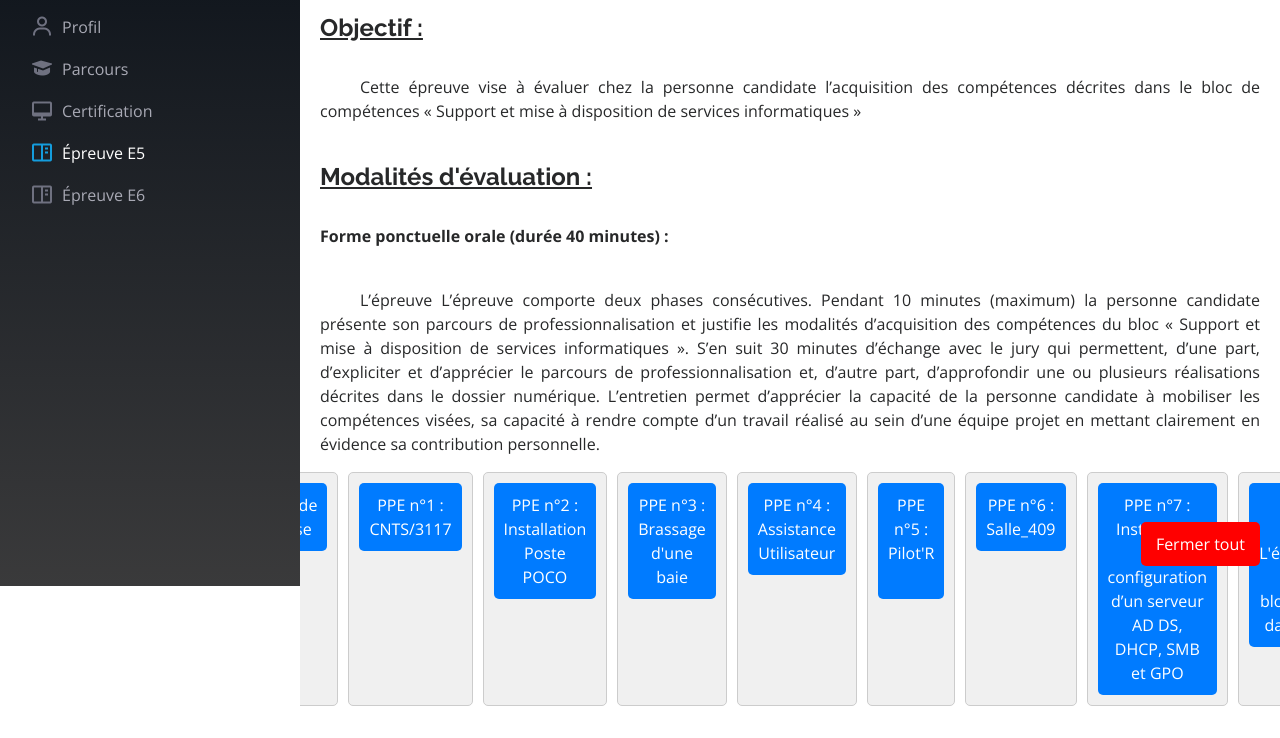
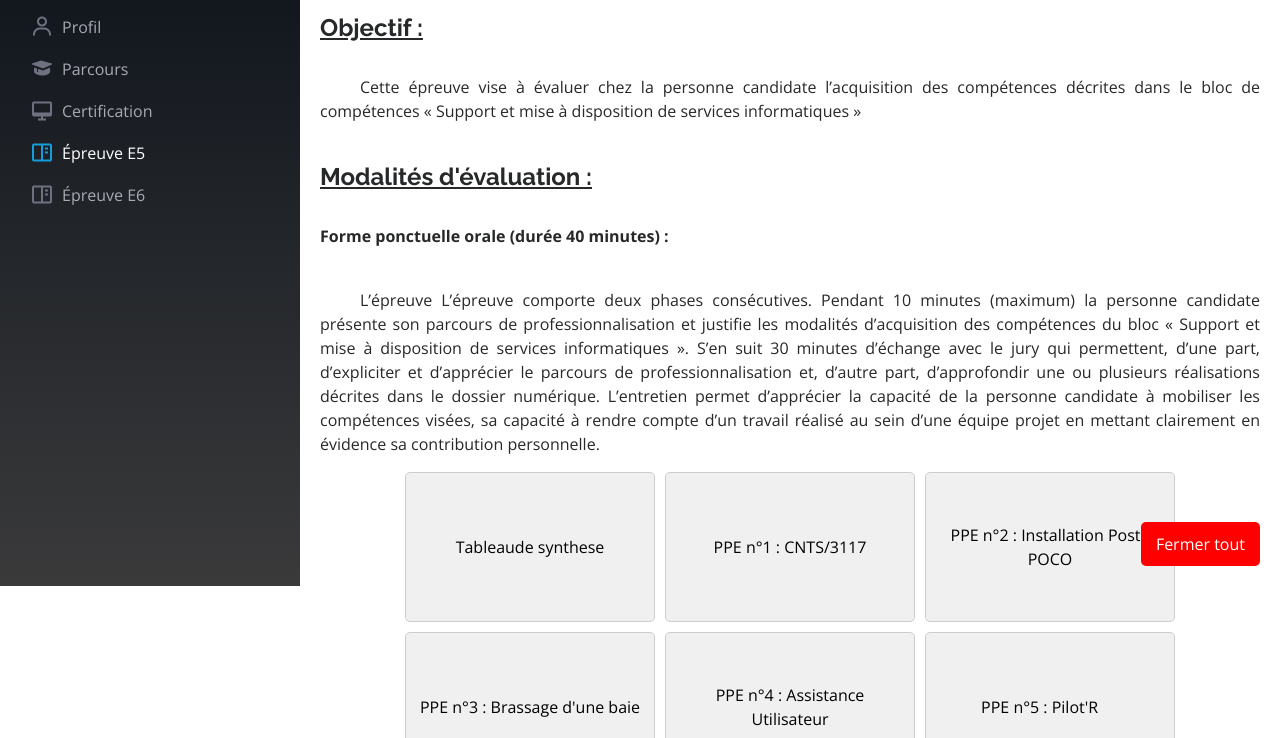
Before and after one commit to OmegaGuardian/OmegaGuardian.github.io, a plain HTML site: page E5.html in a window 1280 px wide. Shown: the part 214-952 px from the top of the page. Drawn offline with nearby package versions, Linux system fonts and the light colour scheme; files that its build step writes are made by us from their sources; files whose address does not match are found by name.

Commit message:
Update E5.E6.css

```diff
--- a/E5.E6.css
+++ b/E5.E6.css
@@ -1,19 +1,24 @@
 .container {
     display: flex;
+    flex-wrap: wrap; /* Permet le retour à la ligne si trop d'éléments */
     justify-content: center;
     gap: 10px;
 }
 
 .categorie {
+    width: 250px;
+    height: 150px;
     border: 1px solid #ccc;
     padding: 10px;
     border-radius: 5px;
     background-color: #f0f0f0;
     cursor: pointer;
-    max-width: 250px;
-    max-height: 250px;
+    box-sizing: border-box; /* Inclut le padding dans la taille totale */
+    display: flex;
+    align-items: center;
+    justify-content: center;
+    text-align: center;
 }
-
 .categorie img {
     width: 100%;
     height: 100%;
@@ -23,12 +28,14 @@
 }
 
 .categorie button {
-    background-color: #007bff;
-    color: white;
+    background: none;
     border: none;
-    padding: 10px;
+    font-size: 16px;
     cursor: pointer;
-    border-radius: 5px;
+    width: 100%;
+    height: 100%;
+    padding: 0;
+    white-space: normal; /* Permet le retour à la ligne du texte */
 }
 
 .categorie button:hover {
```
